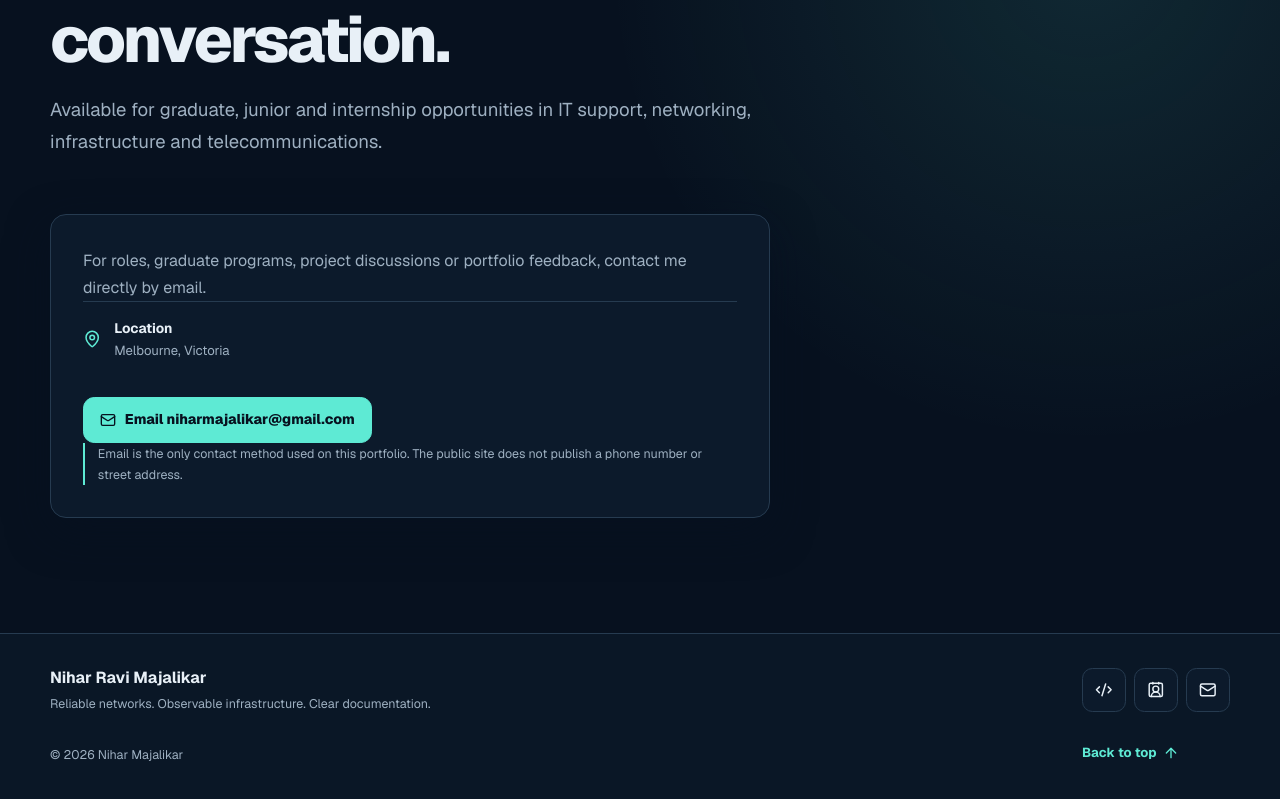
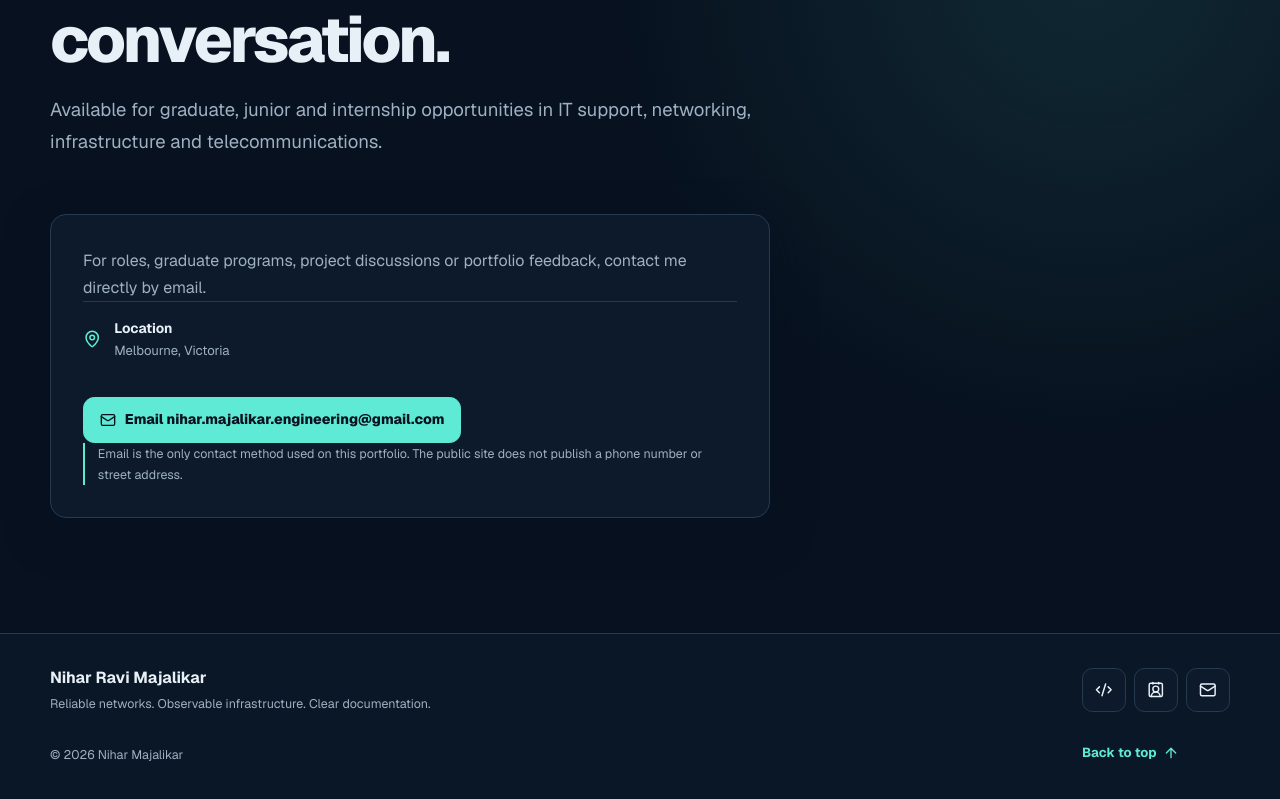
Before and after one commit to NiharMajalikar/homelab-portfolio, a Next.js app: page / in a window 1280 px wide. Shown: the part 10895-11694 px from the top of the page. Built offline with nearby package versions, Linux system fonts and the light colour scheme; no server answers.

Commit message:
Update public contact email

```diff
--- a/data/profile.ts
+++ b/data/profile.ts
@@ -4,7 +4,7 @@ export const profile = {
   headline:
     "Telecommunications and Networking Engineer | IT Support | Network Infrastructure | Cloud and Endpoint Management",
   location: "Melbourne, Victoria",
-  email: "niharmajalikar@gmail.com",
+  email: "nihar.majalikar.engineering@gmail.com",
   resumePath: "/downloads/nihar-majalikar-resume-public.pdf",
   summary:
     "CCNA-certified Master of Engineering graduate in Telecommunications and Networking with practical, evidence-led work across routing, infrastructure, endpoint security, virtualisation, monitoring and technical documentation.",
--- a/data/socials.ts
+++ b/data/socials.ts
@@ -11,6 +11,6 @@ export const socials: SocialLink[] = [
   },
   {
     label: "Email",
-    href: "mailto:niharmajalikar@gmail.com",
+    href: "mailto:nihar.majalikar.engineering@gmail.com",
   },
 ];
```
Also changed, not shown: 1 other file (tests, documents, lock files or other folders).
